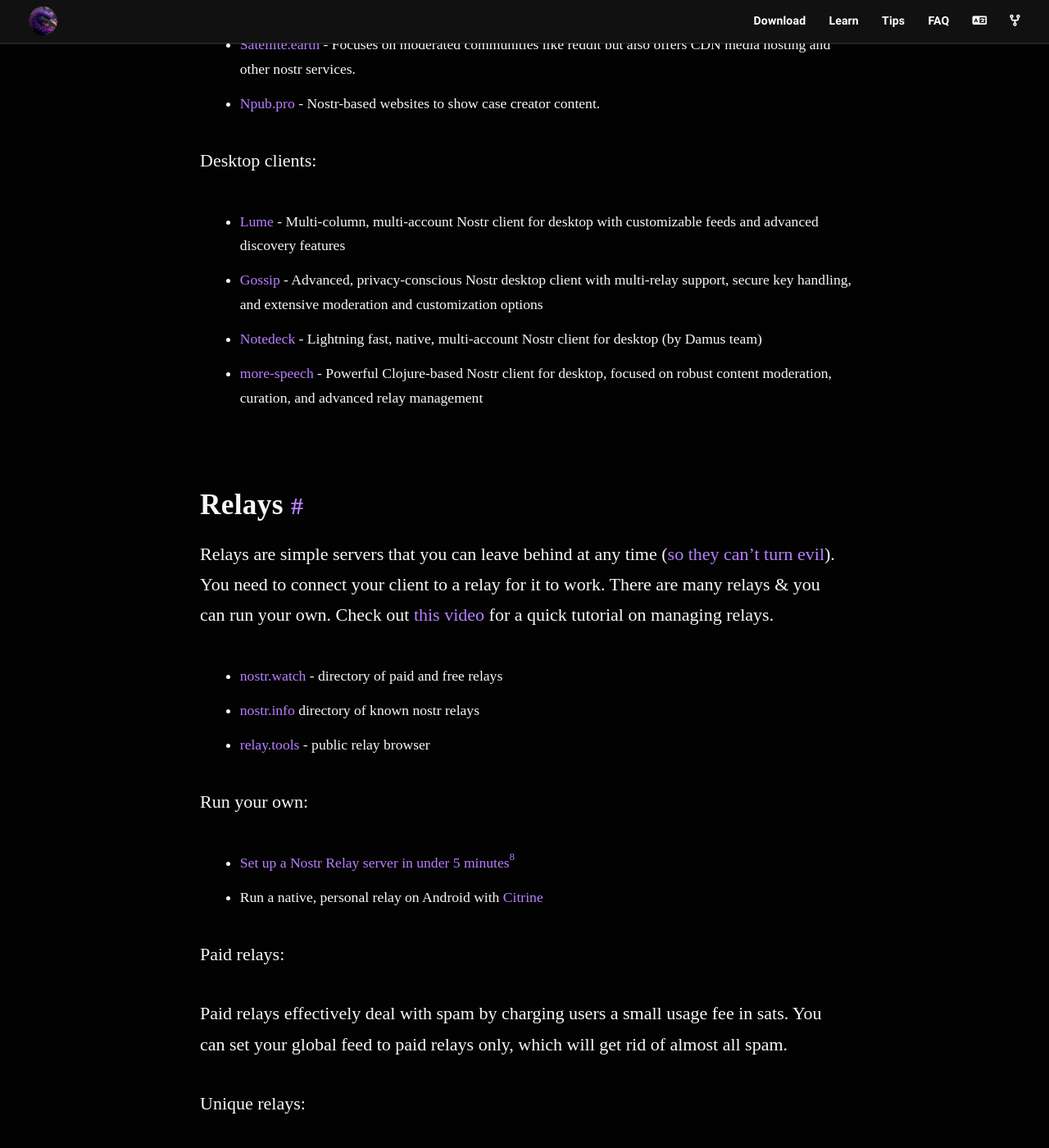
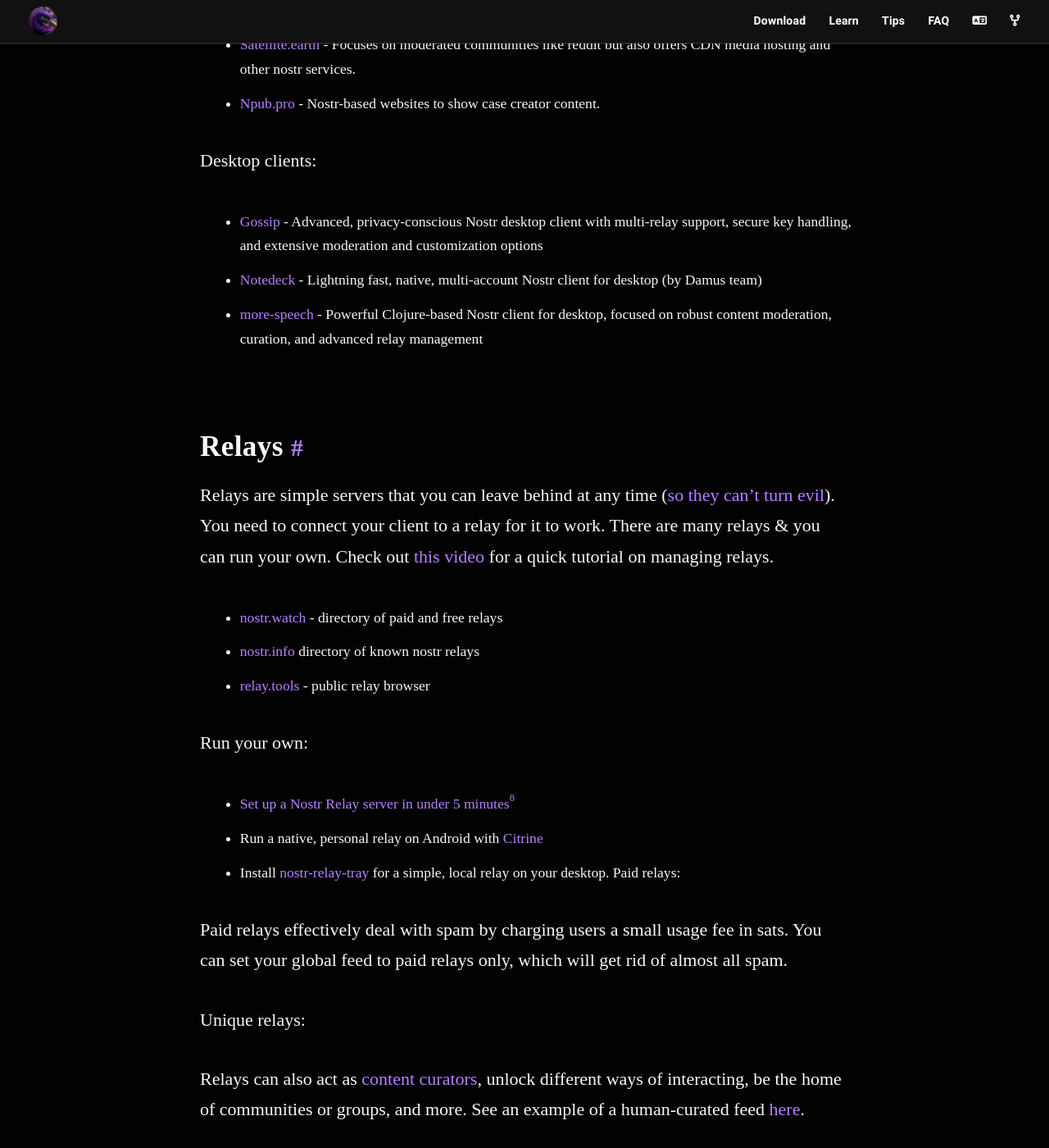
Before and after one commit to nostr-resources/nostr-resources.github.io, a Jekyll site: the page built from index.md, in a window 1280 px wide and 1400 px high, scrolled down 7892 px. Shown: the whole window at 82% size. Built offline with Jekyll 4.4.1, drawn with Linux system fonts in a browser that asks for light colours; some web fonts are replaced; some of the changed text lies outside the part shown.

Commit message:
Normal updates/fixes Oct '25
Corrected typos and improved wording in index.md.

```diff
--- a/index.md
+++ b/index.md
@@ -250,7 +250,6 @@ Web clients for content creators:
 
 Desktop clients:
 
-- [Lume](https://lume.nu/) - Multi-column, multi-account Nostr client for desktop with customizable feeds and advanced discovery features
 - [Gossip](https://github.com/mikedilger/gossip) - Advanced, privacy-conscious Nostr desktop client with multi-relay support, secure key handling, and extensive moderation and customization options
 - [Notedeck](https://damus.io/notedeck/) - Lightning fast, native, multi-account Nostr client for desktop (by Damus team)
 - [more-speech](https://github.com/unclebob/more-speech) - Powerful Clojure-based Nostr client for desktop, focused on robust content moderation, curation, and advanced relay management
@@ -269,7 +268,7 @@ Run your own:
 
 - [Set up a Nostr Relay server in under 5 minutes](https://andreneves.xyz/p/set-up-a-nostr-relay-server-in-under)[^fn-fork]
 - Run a native, personal relay on Android with [Citrine](https://github.com/greenart7c3/Citrine?tab=readme-ov-file#download)
-
+- Install [nostr-relay-tray](https://github.com/CodyTseng/nostr-relay-tray/releases) for a simple, local relay on your desktop.
 Paid relays:
 
 Paid relays effectively deal with spam by charging users a small usage fee in
```
Also changed, not shown: other parts of index.md (+2 -1 lines).
